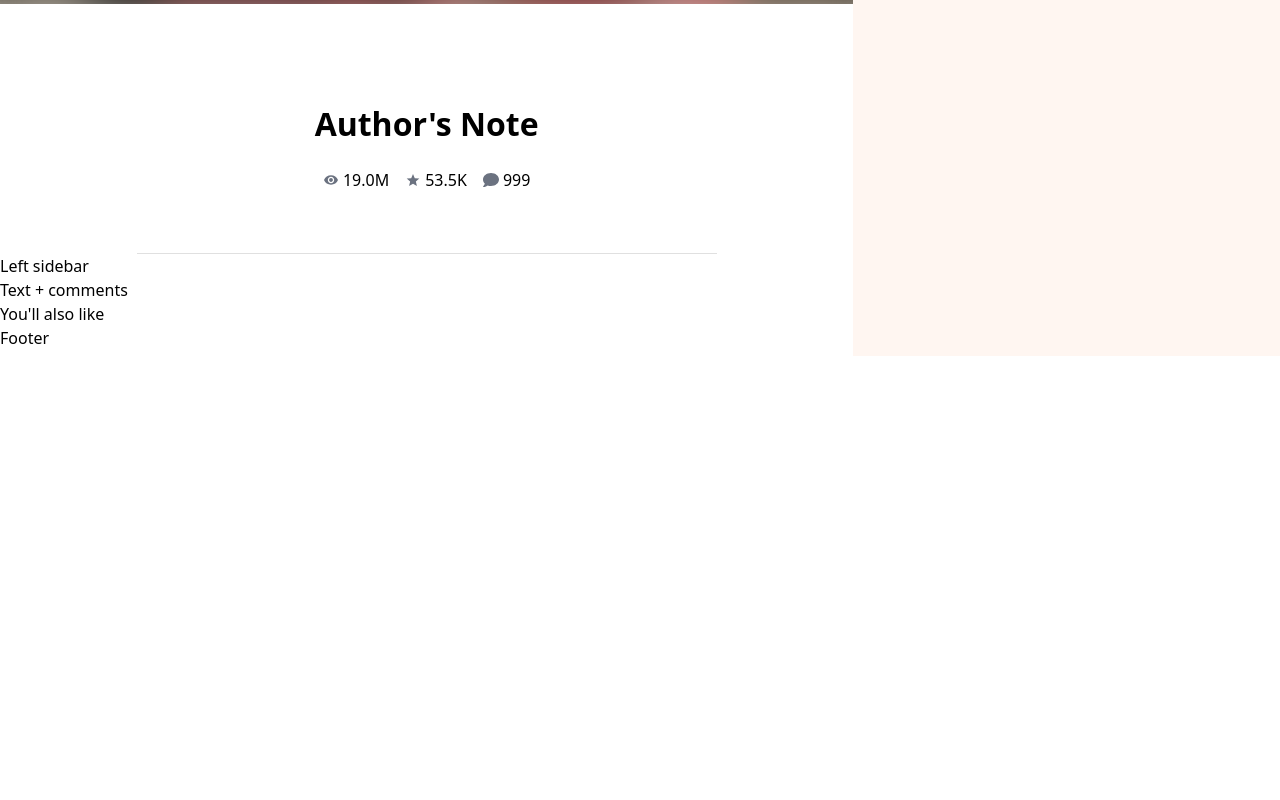
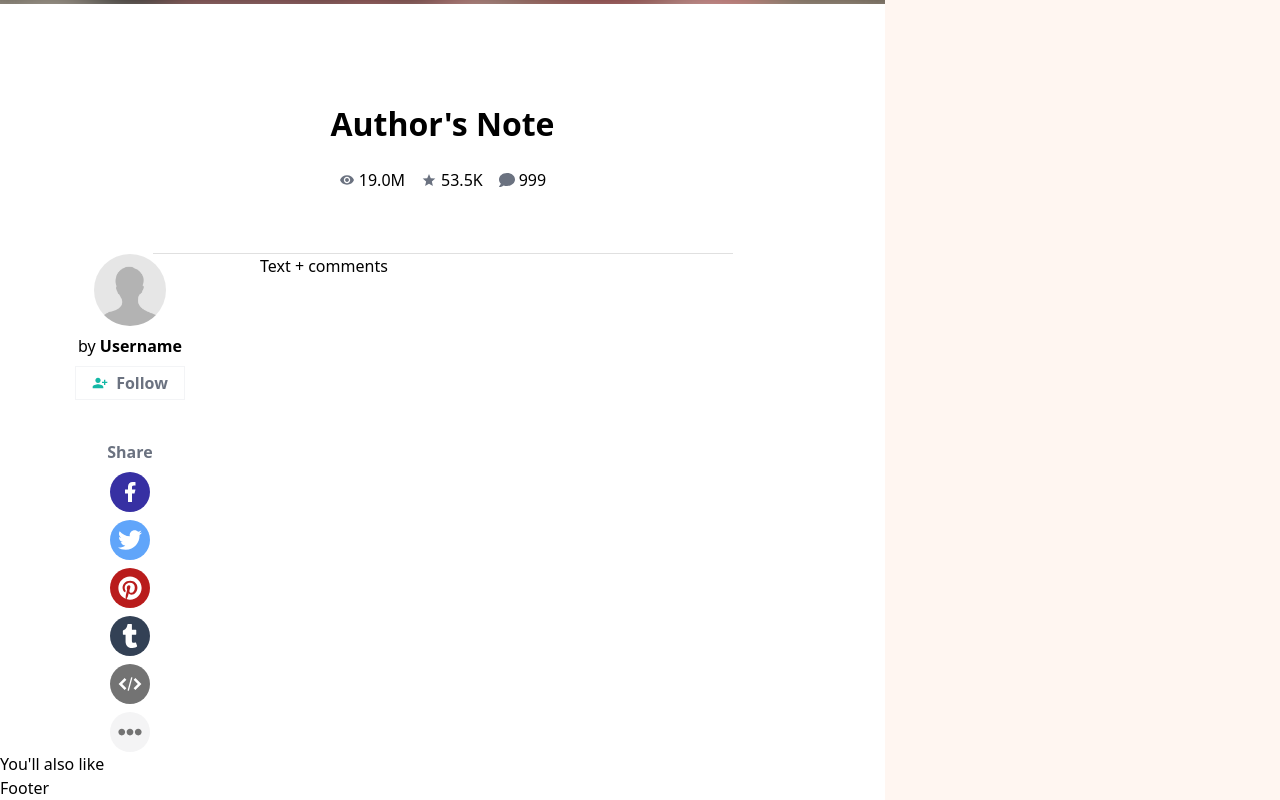
Before and after one commit to ZainMunir/crowd-computing-2024, a React (Vite) app: page /#/ in a window 1280 px wide. Shown: the part 444-1244 px from the top of the page. Before the commit the page ends 800 px from the top, so only its background shows below. Built offline with nearby package versions, Linux system fonts and the light colour scheme.

Commit message:
add: left sidebar with author and sharing

```diff
--- a/src/Clone/Body.tsx
+++ b/src/Clone/Body.tsx
@@ -5,6 +5,9 @@ import { IoMdEye } from 'react-icons/io';
 import { IoMdStar } from 'react-icons/io';
 import { FaComment } from 'react-icons/fa';
 import { Divider } from '@mui/material';
+import { MdPersonAddAlt1 } from 'react-icons/md';
+import AccountModal from './AccountModal';
+import ShareButtons from './ShareButtons';
 
 type Props = {
   data: StoryData;
@@ -55,8 +58,10 @@ const Body = ({ data, chapterIndex: chapterNo }: Props) => {
           </div>
         </div>
       </div>
-      <div className="mx-auto pt-24 flex h-[250px] flex-col justify-center w-[580px]">
-        <div className="text-[32px] font-semibold mb-5 text-center">{chapter.title}</div>
+      <div className="mx-auto flex h-[250px] w-[580px] flex-col justify-center pt-24">
+        <div className="mb-5 text-center text-[32px] font-semibold">
+          {chapter.title}
+        </div>
         <div className="flex flex-row justify-center gap-4">
           <div className="flex items-center gap-1">
             <IoMdEye className="text-gray-500" />
@@ -71,11 +76,35 @@ const Body = ({ data, chapterIndex: chapterNo }: Props) => {
             {transformNumber(chapter.numComments)}
           </div>
         </div>
-        <Divider orientation='horizontal' className='mt-auto'/>
+        <Divider orientation="horizontal" className="mt-auto" />
       </div>
-      <div>
-        <div>Left sidebar</div>
-        <div>Text + comments</div>
+      <div className="grid w-full grid-cols-[1fr_625px_1fr]">
+        <div className="col-start-1 flex w-[260px] flex-col gap-2 justify-self-end">
+          <img
+            src={data.author.profilePic}
+            className="mx-auto h-[72px] w-[72px] cursor-pointer rounded-full"
+            alt="{data.author.username}"
+          />
+          <div className="w-fit cursor-pointer self-center hover:underline">
+            by <span className="font-semibold">{data.author.username}</span>
+          </div>
+          <AccountModal
+            buttonComponent={
+              <div className="flex cursor-pointer items-center gap-2 self-center border border-gray-100 px-4 py-1 font-semibold text-gray-500 hover:bg-gray-100">
+                <MdPersonAddAlt1 className="text-teal-500" />
+                Follow
+              </div>
+            }
+            isSignUp={true}
+            flavourText={`to follow ${data.author.username} and receive updates`}
+          />
+          <div className="mt-8 self-center font-semibold text-gray-500">
+            Share
+          </div>
+          <ShareButtons flexVal="flex-col self-center" />
+        </div>
+        <div className="col-start-2">Text + comments</div>
+        <div className="col-start-3"></div>
       </div>
       <div>You'll also like</div>
       <div>Footer</div>
--- a/src/Clone/Header.tsx
+++ b/src/Clone/Header.tsx
@@ -57,7 +57,7 @@ const community_options = [
 const Header = () => {
   return (
     <div className="flex w-full flex-col bg-white">
-      <div className="flex h-[54px] gap-4">
+      <div className="flex h-[54px] gap-4 items-center">
         <img src={wattPadLogo} alt="wattpad logo" className="h-12" />
         <Menu buttonVal="Browse">
           <div className="flex h-[390px] w-[750px]">
--- /dev/null
+++ b/src/Clone/ShareButtons.tsx
@@ -0,0 +1,39 @@
+import React from 'react';
+import { RiFacebookFill } from 'react-icons/ri';
+import { FaTwitter } from 'react-icons/fa';
+import { FaPinterest } from 'react-icons/fa';
+import { FaTumblr } from 'react-icons/fa';
+import { ImEmbed2 } from 'react-icons/im';
+import { FaEllipsisH } from 'react-icons/fa';
+
+type Props = {
+  flexVal: string;
+};
+
+const ShareButtons = ({ flexVal }: Props) => {
+  const icons = [
+    { icon: <RiFacebookFill className='text-white '/>, color: 'bg-indigo-800' },
+    { icon: <FaTwitter className='text-white'/>, color: 'bg-blue-400' },
+    { icon: <FaPinterest className='text-white'/>, color: 'bg-red-700' },
+    { icon: <FaTumblr className='text-white'/>, color: 'bg-slate-700' },
+    { icon: <ImEmbed2 className='text-white'/>, color: 'bg-neutral-500' },
+    { icon: <FaEllipsisH className='text-neutral-500'/>, color: 'bg-zinc-100' },
+  ];
+
+  return (
+    <div className={`flex ${flexVal} gap-2`}>
+      {icons.map((icon, index) => {
+        return (
+          <div
+            key={index}
+            className={`flex h-10 w-10 items-center justify-center rounded-full ${icon.color} text-2xl`}
+          >
+            {icon.icon}
+          </div>
+        );
+      })}
+    </div>
+  );
+};
+
+export default ShareButtons;
--- a/src/utils/placeholderData.tsx
+++ b/src/utils/placeholderData.tsx
@@ -1,4 +1,5 @@
-import placeholderImage from '../resources/placeholder_poster.jpg';
+import placeholderPoster from '../resources/placeholder_poster.jpg';
+import placeholderPerson from '../resources/placeholder_person.jpg';
 
 export type StoryData = {
   title: string;
@@ -6,6 +7,7 @@ export type StoryData = {
   description: string;
   image: string;
   tags: string[];
+  author: UserData;
   chapters: ChapterData[];
 };
 
@@ -23,11 +25,16 @@ export type ParagraphData = {
 };
 
 export type CommentData = {
-  user: string;
+  user: UserData;
   date: string;
   text: string;
   likes: number;
   replies: CommentData[];
+};
+
+export type UserData = {
+  username: string;
+  profilePic: string;
 };
 
 const placeholderData: StoryData = {
@@ -35,11 +42,15 @@ const placeholderData: StoryData = {
   genre: 'Genre',
   description:
     'Description: Lorem ipsum dolor sit amet, consectetur adipiscing elit. In ac porta metus, nec pretium ipsum. Suspendisse lacus neque, dapibus ac efficitur eget, molestie blandit augue. Proin at dolor ac odio vulputate rhoncus. Sed at ante convallis, consectetur justo quis, tempus nibh. Proin justo nisl, mattis sit amet suscipit vitae, rhoncus ac mauris. Quisque accumsan nunc eu dictum varius. Mauris egestas tincidunt ex, non volutpat sapien porta ut. In hac habitasse platea dictumst. Nullam vitae dignissim dui. Nam sit amet commodo dolor, sit amet condimentum justo.',
-  image: placeholderImage,
+  image: placeholderPoster,
   tags: ['Tag1', 'Tag2', 'Tag3'],
+  author: {
+    username: 'Username',
+    profilePic: placeholderPerson,
+  },
   chapters: [
     {
-      title: 'Author\'s Note',
+      title: "Author's Note",
       views: 19000443,
       stars: 53493,
       numComments: 999,
```
Also changed, not shown: src/resources/placeholder_person.jpg (added).
